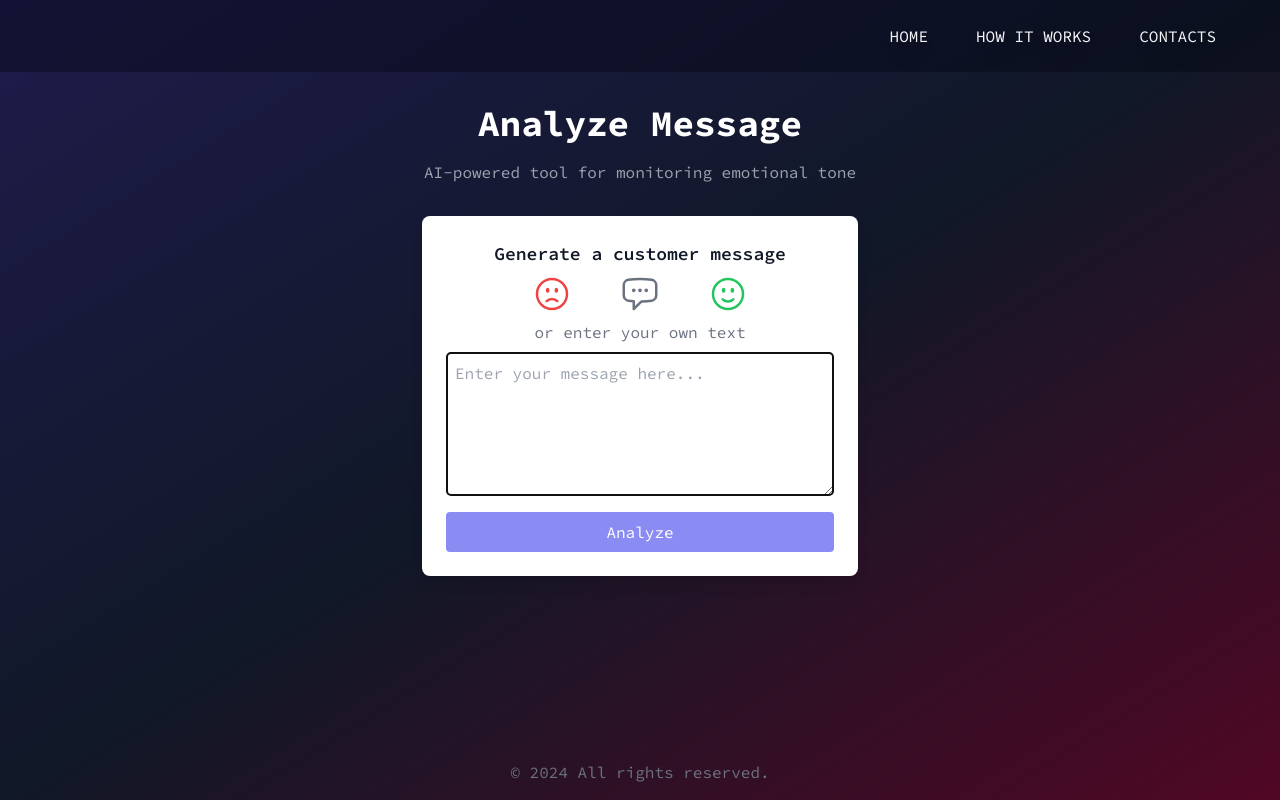
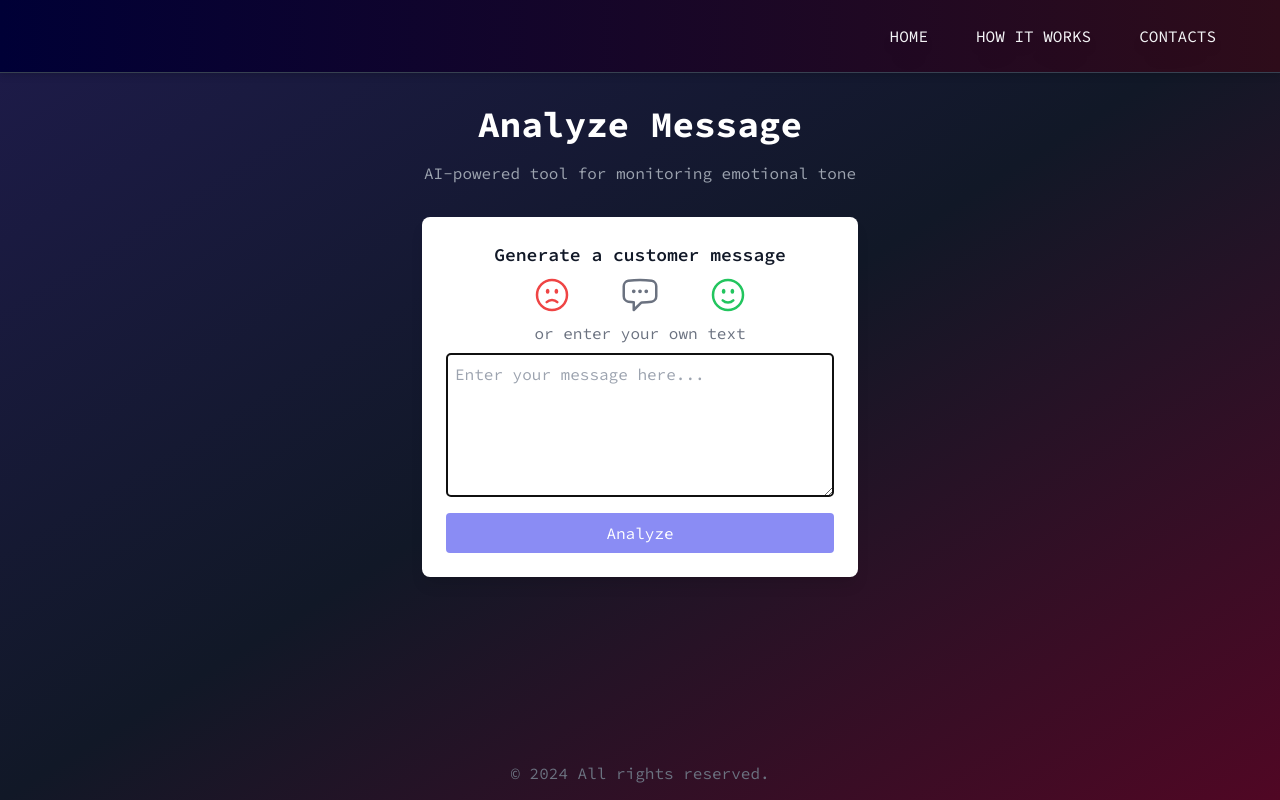
Before and after one commit to max-ilnitskyi/next-gpt, a Next.js app: page / in a window 1280 px wide. Built offline with nearby package versions, Linux system fonts and the light colour scheme.

Commit message:
Update header and menu styles

```diff
--- a/src/common/headers/AppHeader.tsx
+++ b/src/common/headers/AppHeader.tsx
@@ -4,7 +4,7 @@ import { AppMenu } from '@/common/menus/AppMenu';
 
 export function AppHeader() {
   return (
-    <header className="shrink-0 z-10 sticky relative top-0 w-full px-6 sm:px-10 bg-gray-950 bg-opacity-40 flex justify-between items-center">
+    <header className="drop-shadow-md shrink-0 border-gray-700 border-b z-5 sticky relative top-0 w-full px-6 sm:px-10 bg-gradient-to-r from-[#000036] to-[#2e0c1a] flex justify-between items-center">
       <div />
 
       <AppMenu />
--- a/src/common/menus/AppMenu.tsx
+++ b/src/common/menus/AppMenu.tsx
@@ -22,7 +22,7 @@ export function AppMenu() {
       <div
         className={cl(
           'z-5 bg-gray-900 md:bg-transparent absolute top-full left-0 right-0 border-gray-700 border-y md:border-0 drop-shadow-xl md:static md:flex',
-          'bg-gradient-to-r from-[#000036] to-[#290011] md:from-transparent md:to-transparent',
+          'bg-gradient-to-r from-[#000036] to-[#2e0c1a] md:from-transparent md:to-transparent',
           showMobileMenu ? null : 'hidden',
         )}
       >
```
